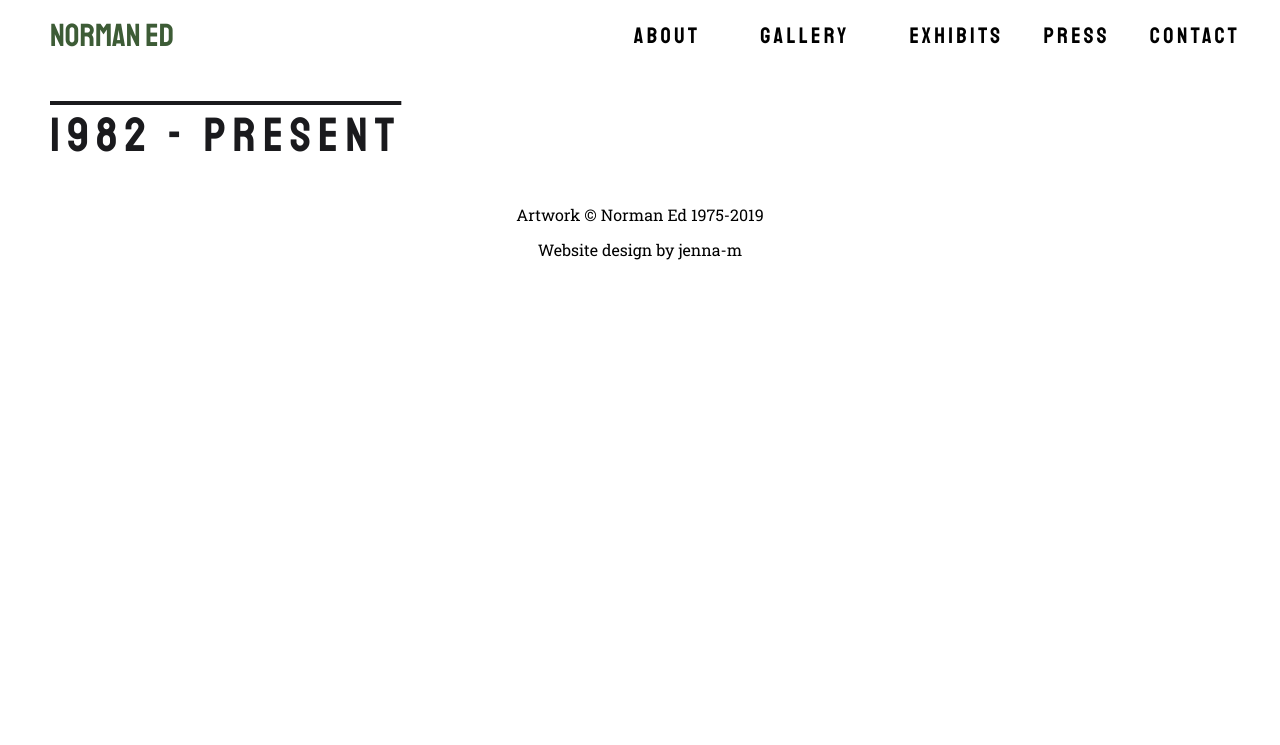
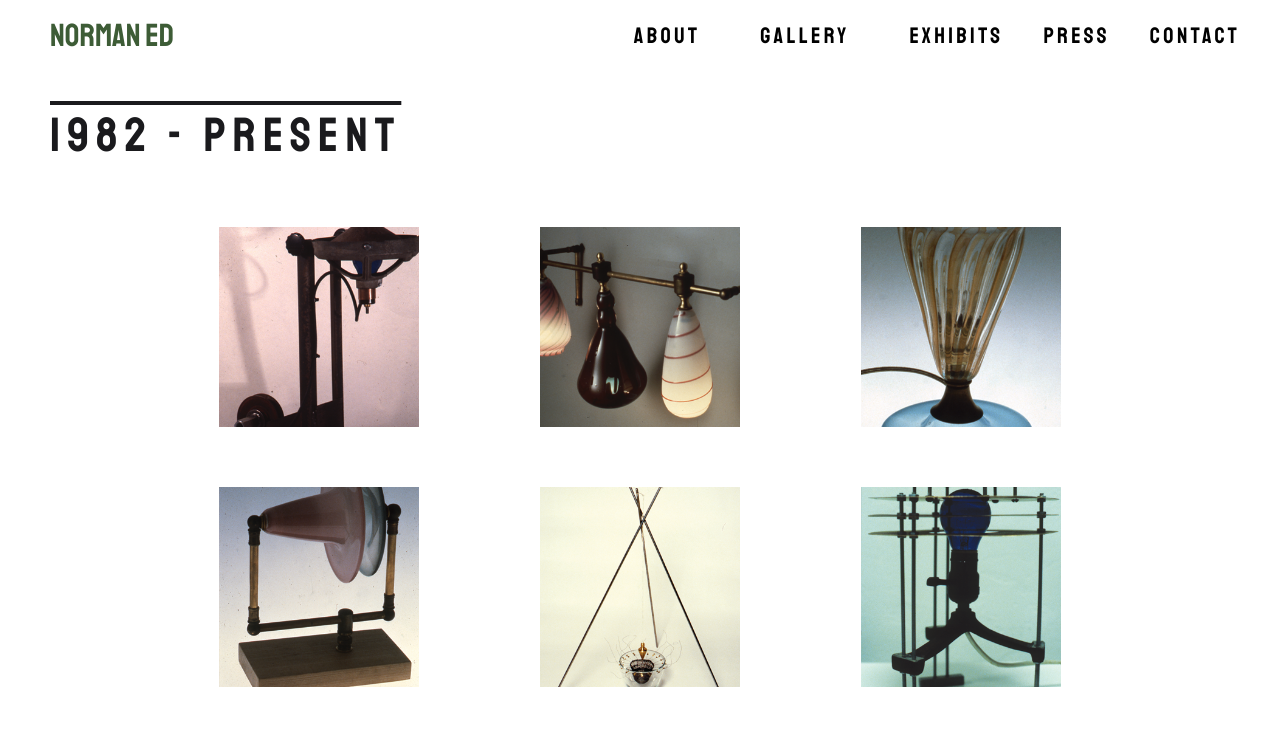
Before and after one commit to jenna-m/norman-ed, a React (Create React App) app in the folder client/: page /post-present in a window 1280 px wide. Shown: the top 745 px of the page. Built offline with nearby package versions, Linux system fonts and the light colour scheme.

Commit message:
Update postToPresent.js
Add logic to filter items by gallery category

```diff
--- a/client/src/components/gallery/postToPresent.js
+++ b/client/src/components/gallery/postToPresent.js
@@ -1,15 +1,36 @@
 // Renders all works with the gallery 'post'
 // Have sidebar with links for individual years
 import React from 'react';
+import { Link, withRouter } from 'react-router-dom';
+import { galleryImages } from '../../constants/gallery/galleryDatabase';
 
 class PostToPresent extends React.Component {
     render() {
+        let postToPresentWork = galleryImages.map(item => {
+            if (item.gallery === 'post') {
+                return (
+                    <div className="item-card" key={item.id}>
+                        <div className="item-image">
+                            <Link to = {{
+                                pathname:`/gallery/${item.gallery}`,
+                                search: `?id=${item.id}`
+                            }}>
+                                <img src={item.src[0]} alt={item.title} />
+                            </Link>
+                        </div>
+                    </div>
+                )
+            }
+        })
         return (
             <div className="container">
                 <h1>1982 - Present</h1>
+                <div className="gallery-container">
+                    { postToPresentWork }
+                </div>
             </div>
         );
     }
 }
 
-export default PostToPresent;
+export default withRouter(PostToPresent);
```
